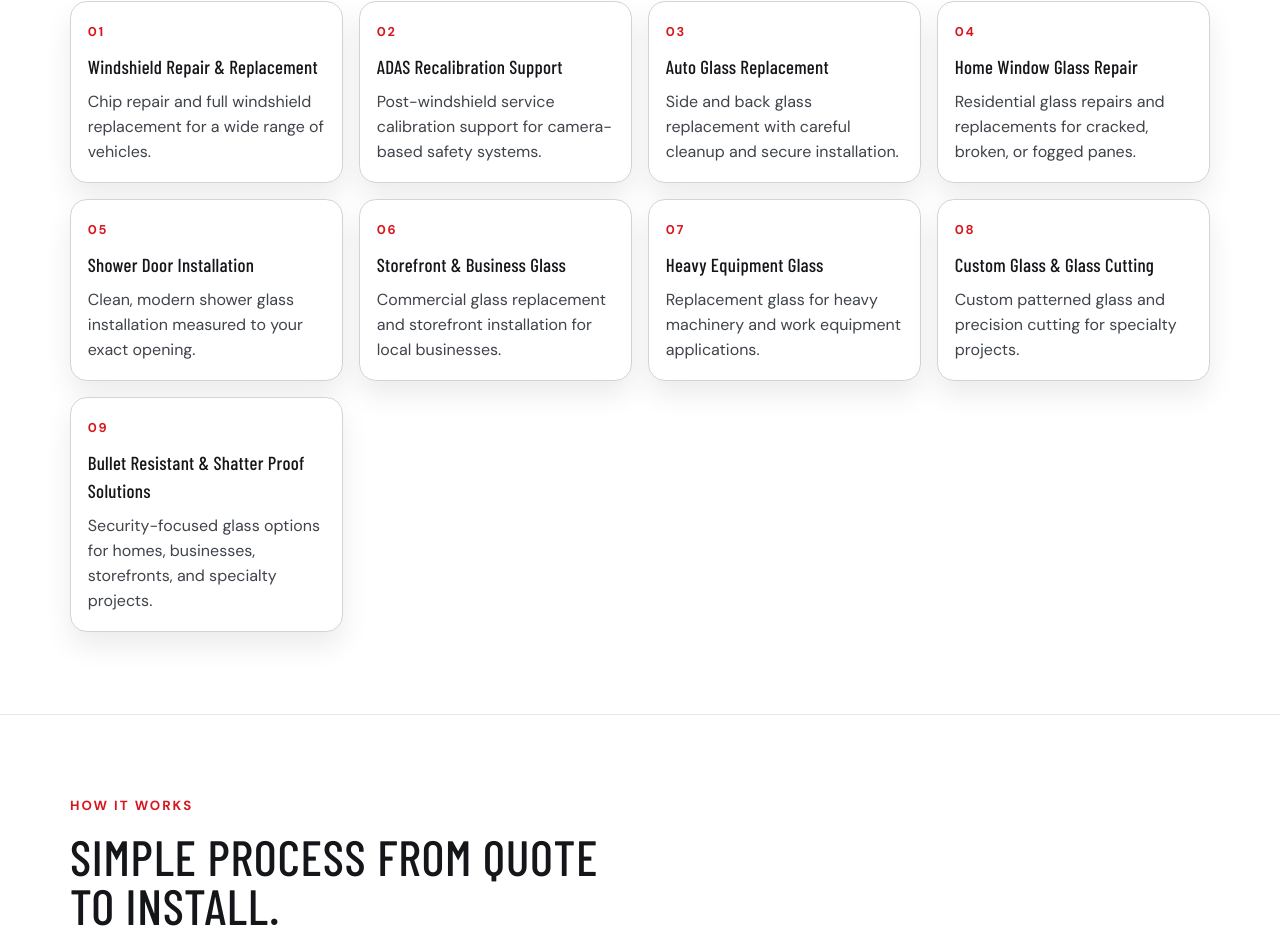
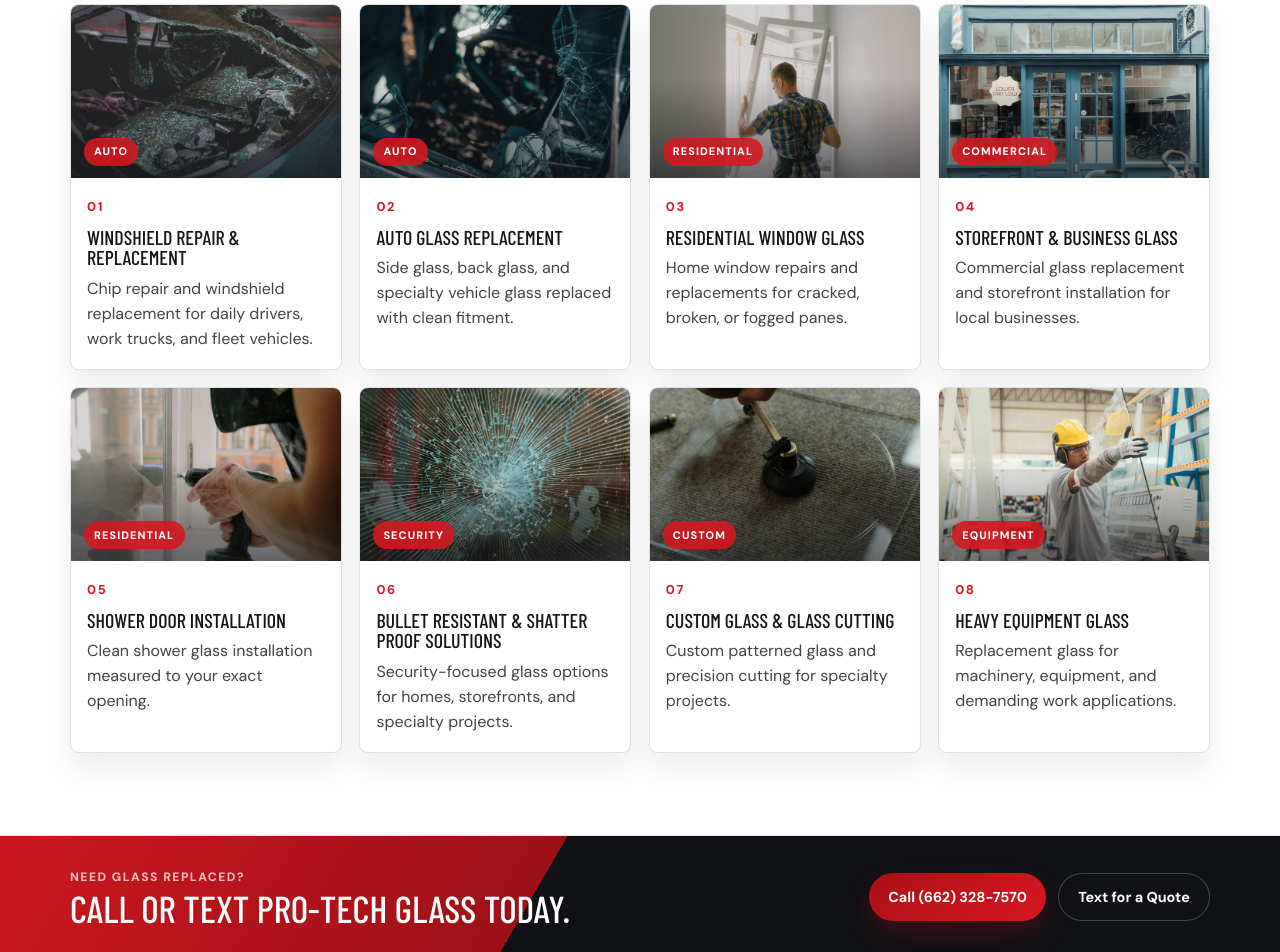
Before and after one commit to flowsyncsolutions/protechglass, a Next.js app: page / in a window 1280 px wide. Shown: the part 2173-3125 px from the top of the page. Built offline with nearby package versions, Linux system fonts and the light colour scheme.

Commit message:
Upgrade services section

```diff
--- a/app/globals.css
+++ b/app/globals.css
@@ -553,19 +553,87 @@ a {
   line-height: 0.98;
 }
 
+.section-heading-row {
+  display: grid;
+  gap: 1.4rem;
+  grid-template-columns: minmax(0, 0.95fr) minmax(18rem, 0.65fr);
+  align-items: end;
+}
+
+.section-intro {
+  margin: 0;
+  color: var(--muted);
+  line-height: 1.64;
+}
+
 .service-grid {
-  margin-top: 2rem;
+  margin-top: 2.2rem;
   display: grid;
-  gap: 1rem;
+  gap: 1.1rem;
   grid-template-columns: repeat(4, minmax(0, 1fr));
 }
 
 .service-card {
-  border-radius: 1.05rem;
-  border: 1px solid var(--line);
+  overflow: hidden;
+  border-radius: 0.55rem;
+  border: 1px solid rgba(17, 18, 22, 0.12);
   background: #fff;
-  padding: 1.05rem;
-  box-shadow: 0 14px 28px rgba(17, 18, 22, 0.08);
+  box-shadow: 0 16px 30px rgba(17, 18, 22, 0.08);
+  transition:
+    transform 170ms ease,
+    box-shadow 170ms ease,
+    border-color 170ms ease;
+}
+
+.service-card:hover {
+  transform: translateY(-3px);
+  border-color: rgba(215, 23, 31, 0.28);
+  box-shadow: 0 22px 42px rgba(17, 18, 22, 0.12);
+}
+
+.service-media {
+  position: relative;
+  min-height: 10.8rem;
+  overflow: hidden;
+  background: #111216;
+}
+
+.service-media::after {
+  content: "";
+  position: absolute;
+  inset: 0;
+  background: linear-gradient(180deg, transparent 42%, rgba(17, 18, 22, 0.56));
+}
+
+.service-image {
+  width: 100%;
+  height: 10.8rem;
+  object-fit: cover;
+  display: block;
+  transition: transform 240ms ease;
+}
+
+.service-card:hover .service-image {
+  transform: scale(1.045);
+}
+
+.service-category {
+  position: absolute;
+  left: 0.8rem;
+  bottom: 0.78rem;
+  z-index: 1;
+  border-radius: 999px;
+  padding: 0.36rem 0.64rem;
+  color: #ffffff;
+  background: rgba(215, 23, 31, 0.88);
+  font-size: 0.68rem;
+  font-weight: 800;
+  letter-spacing: 0.1em;
+  text-transform: uppercase;
+}
+
+.service-card-body {
+  padding: 1rem 1rem 1.08rem;
 }
 
 .service-index {
@@ -576,16 +644,70 @@ a {
 }
 
 .service-card h3 {
-  margin: 0.62rem 0 0;
-  font-size: 1.18rem;
+  margin: 0.54rem 0 0;
+  font-size: 1.25rem;
   font-family: var(--font-heading), "Franklin Gothic Medium", sans-serif;
-  letter-spacing: 0.015em;
+  letter-spacing: 0;
+  text-transform: uppercase;
+  line-height: 1.02;
 }
 
 .service-card p {
   margin: 0.58rem 0 0;
   color: var(--muted);
   line-height: 1.56;
+}
+
+.service-cta-band {
+  background:
+    linear-gradient(120deg, rgba(215, 23, 31, 0.95), rgba(171, 17, 23, 0.9) 42%, rgba(17, 18, 22, 0.98) 42%),
+    #111216;
+  color: #ffffff;
+  padding: 2rem 0;
+}
+
+.service-cta-wrap {
+  display: flex;
+  align-items: center;
+  justify-content: space-between;
+  gap: 1.4rem;
+}
+
+.service-cta-wrap p {
+  margin: 0;
+  color: rgba(255, 255, 255, 0.72);
+  font-weight: 800;
+  letter-spacing: 0.12em;
+  text-transform: uppercase;
+  font-size: 0.76rem;
+}
+
+.service-cta-wrap h2 {
+  margin: 0.35rem 0 0;
+  font-family: var(--font-heading), "Franklin Gothic Medium", sans-serif;
+  font-size: 2.35rem;
+  line-height: 0.95;
+  letter-spacing: 0;
+  text-transform: uppercase;
+}
+
+.service-cta-actions {
+  display: flex;
+  flex-wrap: wrap;
+  gap: 0.75rem;
+  justify-content: flex-end;
+}
+
+.button-dark {
+  color: #ffffff;
+  background: rgba(17, 18, 22, 0.72);
+  border: 1px solid rgba(255, 255, 255, 0.22);
+}
+
+.button-dark:hover,
+.button-dark:focus-visible {
+  background: rgba(17, 18, 22, 0.9);
+  border-color: rgba(255, 255, 255, 0.34);
 }
 
 .process-grid {
@@ -916,6 +1038,10 @@ a {
     grid-template-columns: repeat(2, minmax(0, 1fr));
   }
 
+  .section-heading-row {
+    grid-template-columns: 1fr;
+  }
+
   .coverage-grid {
     grid-template-columns: 1fr;
   }
@@ -959,6 +1085,15 @@ a {
     grid-template-columns: 1fr;
   }
 
+  .service-cta-wrap {
+    align-items: flex-start;
+    flex-direction: column;
+  }
+
+  .service-cta-actions {
+    justify-content: flex-start;
+  }
+
   .stat-grid,
   .trust-grid,
   .choose-grid,
@@ -995,6 +1130,10 @@ a {
 
   .service-grid {
     grid-template-columns: 1fr;
+  }
+
+  .service-cta-wrap h2 {
+    font-size: 1.9rem;
   }
 
   .contact-wrap {
--- a/app/page.tsx
+++ b/app/page.tsx
@@ -19,48 +19,59 @@ const serviceGroups = ["Auto", "Residential", "Business"];
 const offerings = [
   {
     title: "Windshield Repair & Replacement",
+    category: "Auto",
+    image: "/hero-photos/05-broken-windshield.jpg",
     description:
-      "Chip repair and full windshield replacement for a wide range of vehicles.",
-  },
-  {
-    title: "ADAS Recalibration Support",
-    description:
-      "Post-windshield service calibration support for camera-based safety systems.",
+      "Chip repair and windshield replacement for daily drivers, work trucks, and fleet vehicles.",
   },
   {
     title: "Auto Glass Replacement",
+    category: "Auto",
+    image: "/hero-photos/06-broken-auto-window.jpg",
     description:
-      "Side and back glass replacement with careful cleanup and secure installation.",
+      "Side glass, back glass, and specialty vehicle glass replaced with clean fitment.",
   },
   {
-    title: "Home Window Glass Repair",
+    title: "Residential Window Glass",
+    category: "Residential",
+    image: "/hero-photos/02-residential-window-install.jpg",
     description:
-      "Residential glass repairs and replacements for cracked, broken, or fogged panes.",
-  },
-  {
-    title: "Shower Door Installation",
-    description:
-      "Clean, modern shower glass installation measured to your exact opening.",
+      "Home window repairs and replacements for cracked, broken, or fogged panes.",
   },
   {
     title: "Storefront & Business Glass",
+    category: "Commercial",
+    image: "/hero-photos/08-storefront-glass.jpg",
     description:
       "Commercial glass replacement and storefront installation for local businesses.",
   },
   {
-    title: "Heavy Equipment Glass",
+    title: "Shower Door Installation",
+    category: "Residential",
+    image: "/hero-photos/03-window-hardware-repair.jpg",
     description:
-      "Replacement glass for heavy machinery and work equipment applications.",
+      "Clean shower glass installation measured to your exact opening.",
+  },
+  {
+    title: "Bullet Resistant & Shatter Proof Solutions",
+    category: "Security",
+    image: "/hero-photos/07-shatter-resistant-glass.jpg",
+    description:
+      "Security-focused glass options for homes, storefronts, and specialty projects.",
   },
   {
     title: "Custom Glass & Glass Cutting",
+    category: "Custom",
+    image: "/hero-photos/04-glass-cutting.jpg",
     description:
       "Custom patterned glass and precision cutting for specialty projects.",
   },
   {
-    title: "Bullet Resistant & Shatter Proof Solutions",
+    title: "Heavy Equipment Glass",
+    category: "Equipment",
+    image: "/hero-photos/01-commercial-glass-handling.jpg",
     description:
-      "Security-focused glass options for homes, businesses, storefronts, and specialty projects.",
+      "Replacement glass for machinery, equipment, and demanding work applications.",
   },
 ];
 
@@ -380,8 +391,16 @@ export default async function Home() {
 
         <section className="section section-surface" id="services">
           <div className="container">
-            <p className="section-kicker">Services</p>
-            <h2 className="section-title">Full-service glass work built around your needs.</h2>
+            <div className="section-heading-row">
+              <div>
+                <p className="section-kicker">Services</p>
+                <h2 className="section-title">Glass work for vehicles, homes, and businesses.</h2>
+              </div>
+              <p className="section-intro">
+                From broken windshields to storefront glass and security-focused
+                solutions, Pro-Tech Glass handles the work with clear communication.
+              </p>
+            </div>
 
             <div className="service-grid">
               {offerings.map((service, index) => (
@@ -390,11 +409,40 @@ export default async function Home() {
                   key={service.title}
                   style={{ animationDelay: `${0.06 * index}s` }}
                 >
-                  <span className="service-index">{`0${index + 1}`}</span>
-                  <h3>{service.title}</h3>
-                  <p>{service.description}</p>
+                  <div className="service-media">
+                    <Image
+                      src={service.image}
+                      alt=""
+                      width={700}
+                      height={500}
+                      className="service-image"
+                    />
+                    <span className="service-category">{service.category}</span>
+                  </div>
+                  <div className="service-card-body">
+                    <span className="service-index">{`0${index + 1}`}</span>
+                    <h3>{service.title}</h3>
+                    <p>{service.description}</p>
+                  </div>
                 </article>
               ))}
+            </div>
+          </div>
+        </section>
+
+        <section className="service-cta-band" aria-label="Request glass service">
+          <div className="container service-cta-wrap">
+            <div>
+              <p>Need glass replaced?</p>
+              <h2>Call or text Pro-Tech Glass today.</h2>
+            </div>
+            <div className="service-cta-actions">
+              <a className="button button-primary" href={phoneHref}>
+                Call {phoneDisplay}
+              </a>
+              <a className="button button-dark" href={textHref}>
+                Text for a Quote
+              </a>
             </div>
           </div>
         </section>
```
